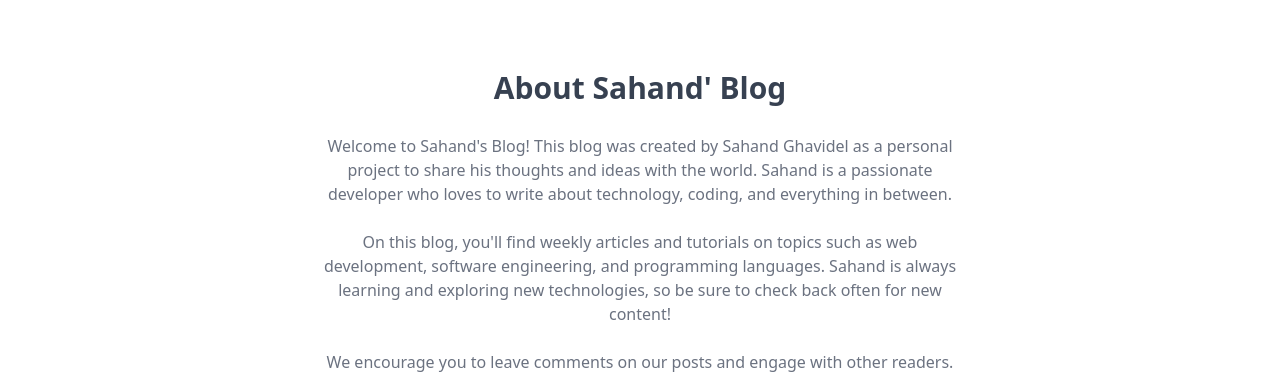
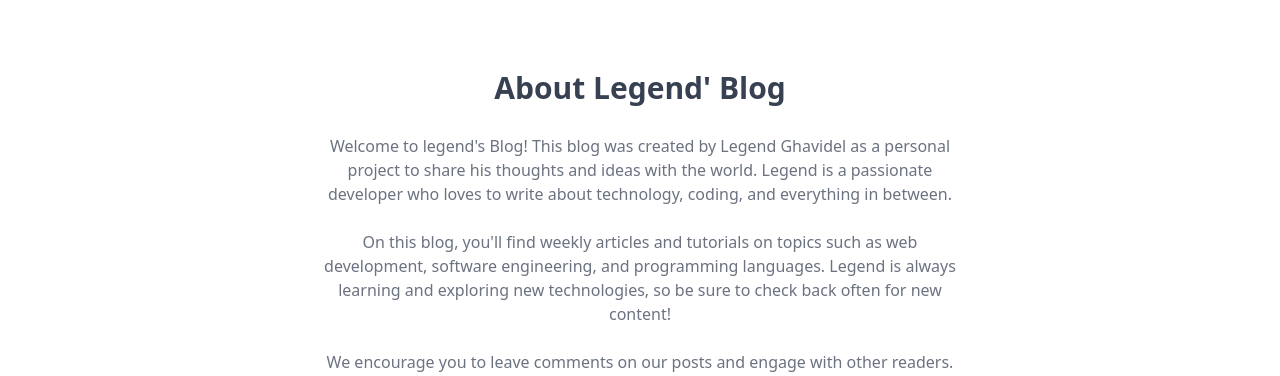
Before and after one commit to lukmanuthmanabubakr/Mern-blog, a React (Vite) app in the folder client/: page /about in a window 1280 px wide. Shown: the part 232-608 px from the top of the page. Built offline with nearby package versions, Linux system fonts and the light colour scheme; no server answers.

Commit message:
Lets add some features

```diff
--- a/client/src/Pages/About.jsx
+++ b/client/src/Pages/About.jsx
@@ -4,20 +4,20 @@ export default function About() {
       <div className='max-w-2xl mx-auto p-3 text-center'>
         <div>
           <h1 className='text-3xl font font-semibold text-center my-7'>
-            About Sahand' Blog
+            About Legend' Blog
           </h1>
           <div className='text-md text-gray-500 flex flex-col gap-6'>
             <p>
-              Welcome to Sahand's Blog! This blog was created by Sahand Ghavidel
+              Welcome to legend's Blog! This blog was created by Legend Ghavidel
               as a personal project to share his thoughts and ideas with the
-              world. Sahand is a passionate developer who loves to write about
+              world. Legend is a passionate developer who loves to write about
               technology, coding, and everything in between.
             </p>
 
             <p>
               On this blog, you'll find weekly articles and tutorials on topics
               such as web development, software engineering, and programming
-              languages. Sahand is always learning and exploring new
+              languages. Legend is always learning and exploring new
               technologies, so be sure to check back often for new content!
             </p>
 
--- a/client/src/components/CallToAction.jsx
+++ b/client/src/components/CallToAction.jsx
@@ -11,8 +11,8 @@ export default function CallToAction() {
                 Checkout these resources with 100 JavaScript Projects
             </p>
             <Button gradientDuoTone='purpleToPink' className='rounded-tl-xl rounded-bl-none'>
-                <a href="https://www.100jsprojects.com" target='_blank' rel='noopener noreferrer'>
-                    100 JavaScript Projects
+                <a href="https://github.com/lukmanuthmanabubakr" target='_blank' rel='noopener noreferrer'>
+                    Legend Github space
                 </a>
             </Button>
         </div>
```
